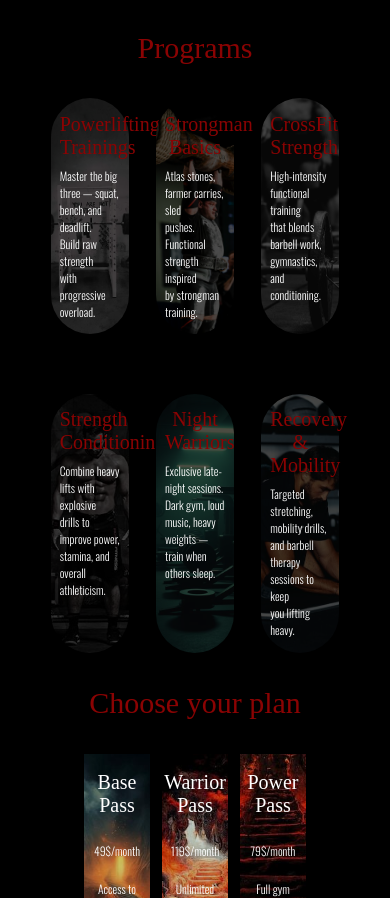
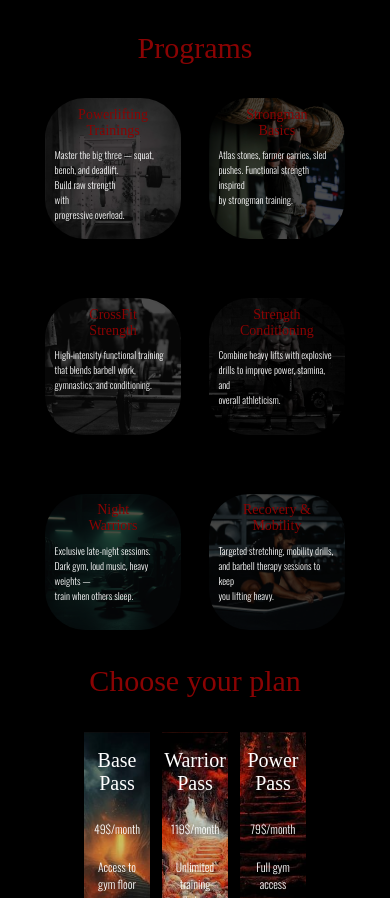
Before and after one commit to MaksymPasemko/gym-website, a plain HTML site: page index.html in a window 390 px wide. Shown: the part 1902-2800 px from the top of the page. Drawn offline with nearby package versions, Linux system fonts and the light colour scheme; a web font is replaced by a local one.

Commit message:
mobile programs section check

```diff
--- a/css/style.css
+++ b/css/style.css
@@ -310,10 +310,8 @@ nav {
 }
 
 #programs-blocks-grid {
-  width: fit-content;
   display: grid;
   grid-template-columns: repeat(3, 1fr);
-  place-items: center;
   align-items: stretch;
   gap: 7vh 7vw;
 }
@@ -323,7 +321,6 @@ nav {
   width: 20vw;
   display: flex;
   flex-direction: column;
-  height: auto;
   border-radius: 40px;
   padding: 1.7vh 2.3vw;
   gap: 1vh;
@@ -488,7 +485,6 @@ footer p {
   height: auto;
 }
 
-
 @media (max-width: 767px) {
   h1 {
     font-size: clamp(35px, 7vw, 154px);
@@ -506,12 +502,19 @@ footer p {
     font-size: clamp(20px, 3.5vw, 80px);
   }
 
+  .programs-blocks h3{
+    font-size: clamp(14px,3.5vw,80px);
+  }
   a {
     font-size: clamp(15px, 4vw, 39px);
   }
 
   p {
     font-size: clamp(11px, 3vw, 39px);
+  }
+
+  .programs-blocks p {
+    font-size: clamp(7px, 2.5vw, 20px);
   }
 
   nav {
@@ -630,11 +633,9 @@ footer p {
     gap: 4vh;
   }
 
-  #gym-description{
+  #gym-description {
     width: 70vw;
   }
-
-
 
   #strongman-specialization-text p,
   #crossFit-specialization-text p,
@@ -643,5 +644,19 @@ footer p {
     letter-spacing: 0.3vw;
   }
 
+  #programs-blocks-grid {
+    grid-template-columns: repeat(2, 1fr);
+  }
+
+  .programs-blocks p{
+    padding: 1vh 1.5vw;
+  }
+
+  .programs-blocks {
+  width: 35vw;
+  aspect-ratio: 1 / 1;
+  padding: 1vh 1vw;
+  gap: 0;
+}
 
 }
```
